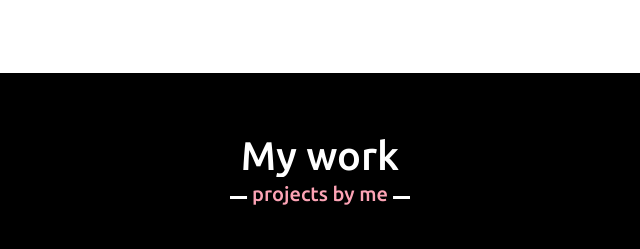
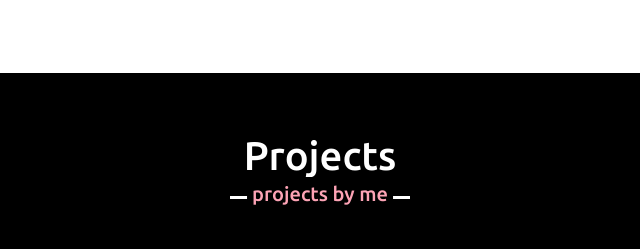
Before and after one commit to akankshadhebe/portfolio, a plain HTML site: page index.html in a window 1280 px wide. Shown: the part 1580-1829 px from the top of the page, 320-960 px from the left. Drawn offline with nearby package versions, Linux system fonts and the light colour scheme.

Commit message:
Update index.html

```diff
--- a/index.html
+++ b/index.html
@@ -71,7 +71,7 @@
     <!-- My Work Section -->
     <section class="mywork" id="mywork">
       <div class="max-width">
-        <h2 class="title">My work</h2>
+        <h2 class="title">Projects</h2>
         <div class="mywork-content">
           <div class="card">
             <div class="box">
```
